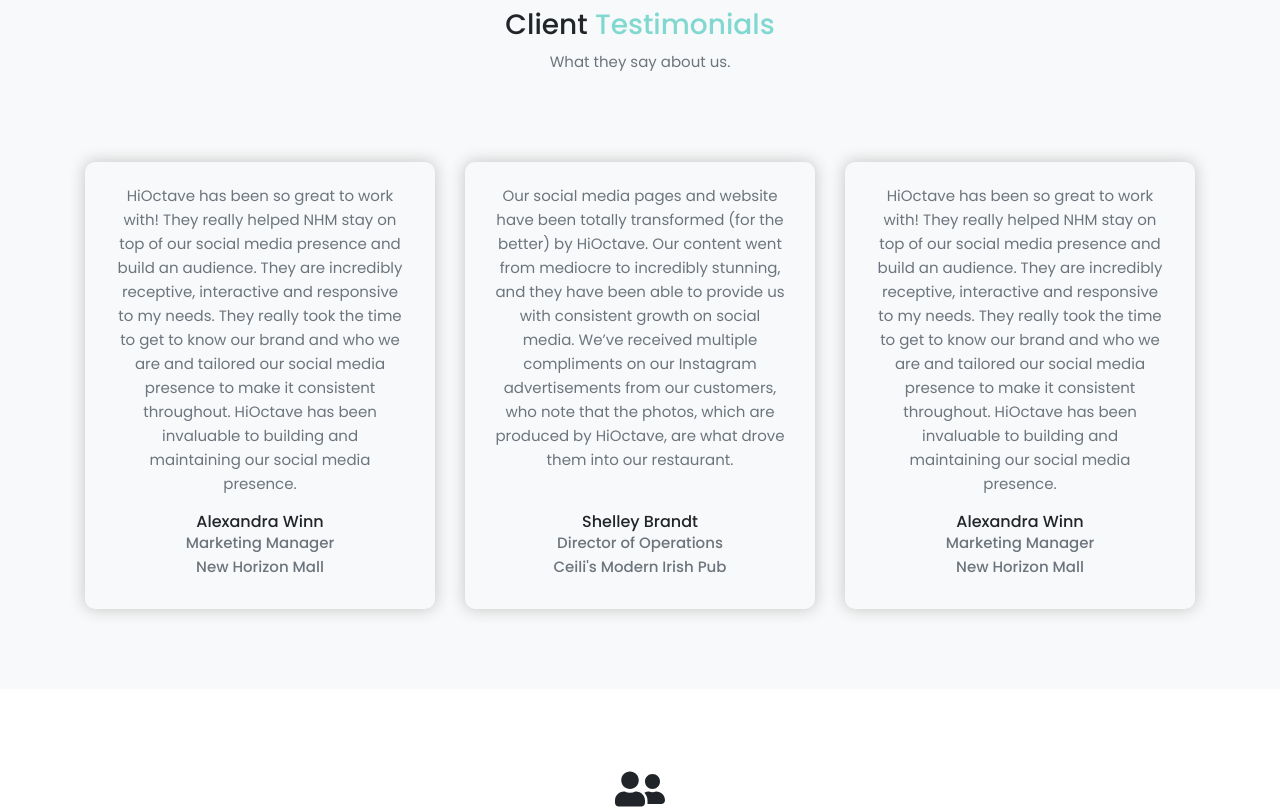
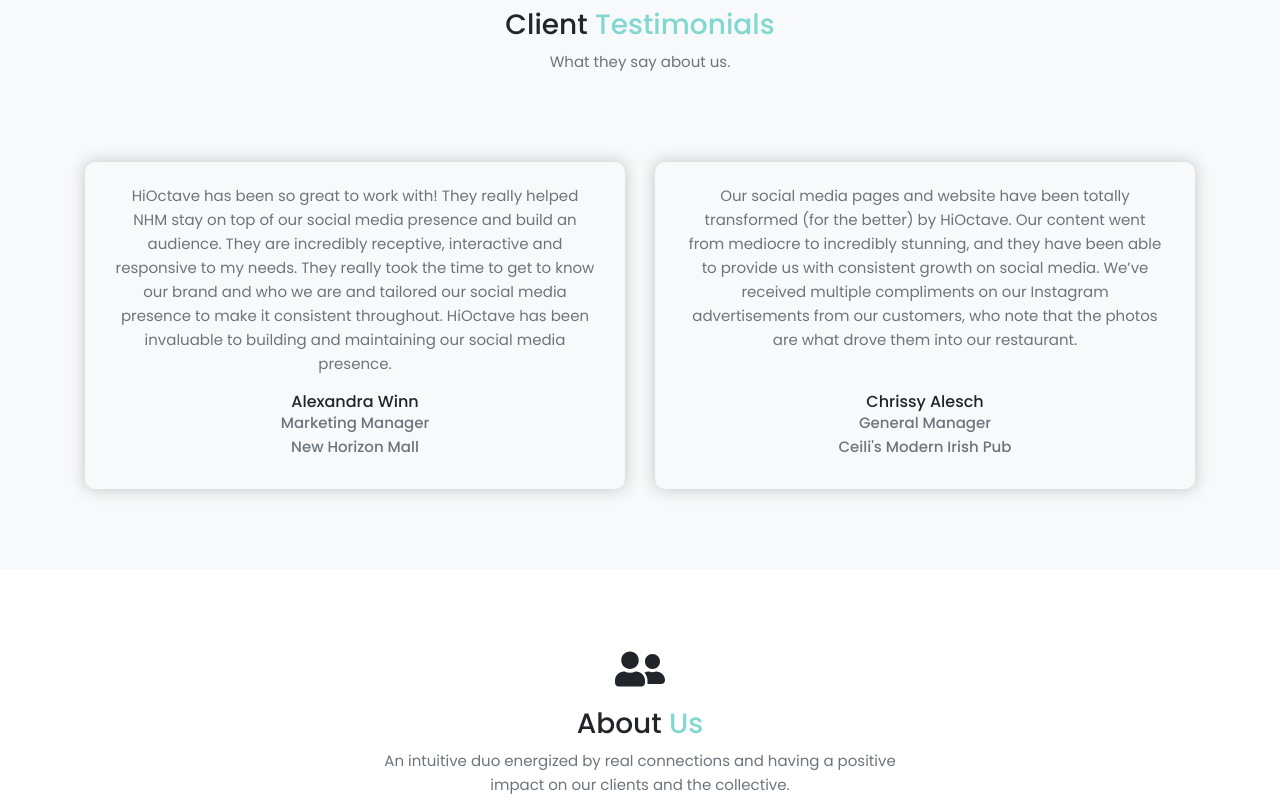
Before and after one commit to shadeemerhi/hioctave, a plain HTML site: page index.html in a window 1280 px wide. Shown: the part 8720-9532 px from the top of the page. Drawn offline with Linux system fonts and the light colour scheme; animation ran at ten frames a second.

Commit message:
Removed 'About Us' personal descriptions

```diff
--- a/index.html
+++ b/index.html
@@ -445,7 +445,7 @@
             </div>
 
             <div class="row mt-5">
-                <div class="col-lg-4">
+                <div class="col-lg-6">
                     <div class="landing_client_box mx-auto text-center mt-3">
                         <div class="landing_testi_desc mt-4">
                             <p class="text-muted">HiOctave has been so great to work with!
@@ -462,24 +462,24 @@
                     </div>
                 </div>
 
-                <div class="col-lg-4">
+                <div class="col-lg-6">
                     <div class="landing_client_box mx-auto text-center mt-3">
                         <div class="landing_testi_desc mt-4">
                             <p class="text-muted">Our social media pages and website have been totally
                                 transformed (for the better) by HiOctave. Our content went from mediocre
                                 to incredibly stunning, and they have been able to provide us with consistent
                                  growth on social media. We’ve received multiple compliments on our Instagram
-                                  advertisements from our customers, who note that the photos, which are produced by HiOctave,
-                                   are what drove them into our restaurant.</p>
+                                  advertisements from our customers, who note that the photos are what drove
+                                  them into our restaurant.</p>
                                   <br>
-                            <h6 class="user-work mb-0">Shelley Brandt<h6>
-                            <p class="user-work mb-0 text-muted">Director of Operations</p>
+                            <h6 class="user-work mb-0">Chrissy Alesch<h6>
+                            <p class="user-work mb-0 text-muted">General Manager</p>
                             <p class="user-work mb-0 text-muted">Ceili's Modern Irish Pub</p>
                         </div>
                     </div>
                 </div>
 
-                <div class="col-lg-4">
+                <!-- <div class="col-lg-4">
                     <div class="landing_client_box mx-auto text-center mt-3">
                         <div class="landing_testi_desc mt-4">
                             <p class="text-muted">HiOctave has been so great to work with!
@@ -494,7 +494,7 @@
                             <p class="user-work mb-0 text-muted">New Horizon Mall</p>
                         </div>
                     </div>
-                </div>
+                </div> -->
             </div>
         </div>
     </section>
@@ -525,9 +525,9 @@
                             <h6 class="member_name">Shadee Merhi</h6>
                             <small class="text-muted font-weight-normal">Co-Founder | Lead Front-End Developer | Creative Director
                             </small>
-                            <p class="mb-0 text-muted">A life-long learner inspired by the intersection of software development,
+                            <!-- <p class="mb-0 text-muted">A life-long learner inspired by the intersection of software development,
                                 entrepreneurship, and visual arts.
-                            </p>
+                            </p> -->
                         </div>
                     </div>
                 </div>
@@ -539,9 +539,9 @@
                             <h6 class="member_name">Lisa Stinson</h6>
                             <small class="text-muted font-weight-normal">Co-Founder | Director of Business
                                 Development</small>
-                            <p class="mb-0 text-muted">A bunch of random text. A bunch of random text,
+                            <!-- <p class="mb-0 text-muted">A bunch of random text. A bunch of random text,
                                 this a bunch of random text.
-                            </p>
+                            </p> -->
                         </div>
                     </div>
                 </div>
```
